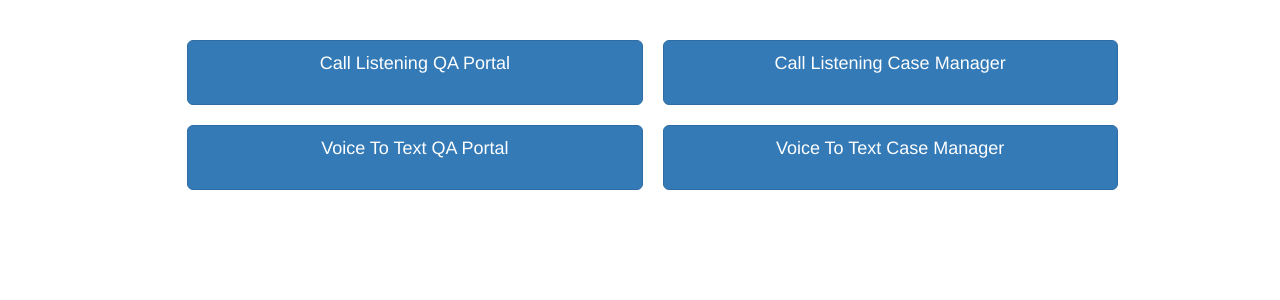
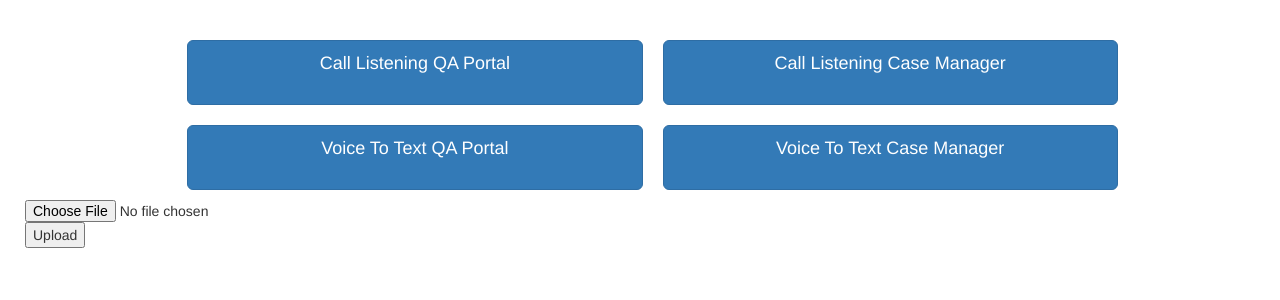
Before and after one commit to CapitalOneCanadaHackathon/gift_the_code, a Flask app: page / in a window 1280 px wide. Shown: the part 337-637 px from the top of the page. Run offline with Flask 2, Linux system fonts and the light colour scheme; some libraries are stand-ins or nearby versions.

Commit message:
can upload and print excel content

```diff
--- a/app/templates/index.html
+++ b/app/templates/index.html
@@ -48,5 +48,12 @@ td {
           </tr>
       </table>
     </center>
+
+    <div>
+      <form enctype="multipart/form-data" method="POST" action="/upload">
+        <input type="file" name="file"/>
+        <input type="submit" value="Upload"/>
+      </form>
+    </div>
 </div>
 {% endblock %}
--- a/app/views.py
+++ b/app/views.py
@@ -10,6 +10,8 @@ from flask_login import (LoginManager, UserMixin, current_user,
                          login_required, login_user, logout_user)
 
 from app import app
+
+import flask_excel as excel
 
 from .forms import QueryForm
 # from .models import Account
@@ -33,6 +35,12 @@ def load_user(eid):
 def index():
     return render_template('index.html')
 
+@app.route('/upload', methods=['GET', 'POST'])
+def upload():
+  if request.method == 'POST':
+    sheet = request.get_sheet(field_name='file')
+    print(sheet)
+    return render_template('index.html')
 
 # @app.route('/login', methods=['GET', 'POST'])
 # def login():
--- a/run.py
+++ b/run.py
@@ -1,6 +1,8 @@
 #! /home/ubuntu/miniconda/bin/python
 
 from app import app
+import flask_excel as excel
 
 if __name__ == '__main__':
-    app.run(host='0.0.0.0', debug=True, port=8069)
+  excel.init_excel(app)
+  app.run(host='0.0.0.0', debug=True, port=8069)
```
